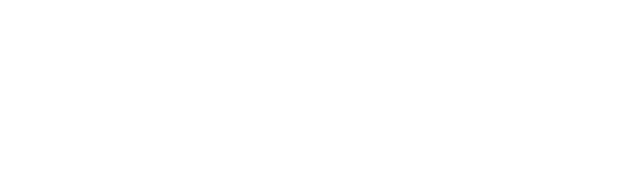
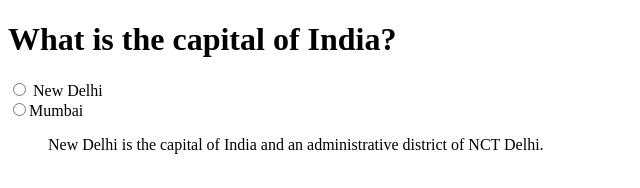
Before and after one commit to hemanthbommana/trivia-vickychandra357, a website: page main.html in a window 1280 px wide. Shown: the whole page, without its empty margins (0-640 px from the left). Drawn offline with Linux system fonts and the light colour scheme.

Commit message:
Update main.html

```diff
--- a/main.html
+++ b/main.html
@@ -8,6 +8,16 @@
 
 <body>
 	<!-- the entire body must be written by student -->
+	<h1>What is the capital of India?</h1>
+
+	<input type="radio">
+		New Delhi</input><br>
+		<input type="radio">Mumbai</input>
+
+	<blockquote cite="https://en.wikipedia.org/wiki/New_Delhi">
+		New Delhi is the capital of India and an administrative district of NCT Delhi.
+
+	</blockquote>
     <script type="text/javascript" src="./script.js">
 </script>
 
```
